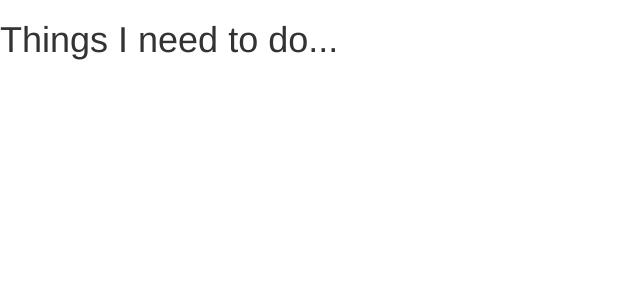
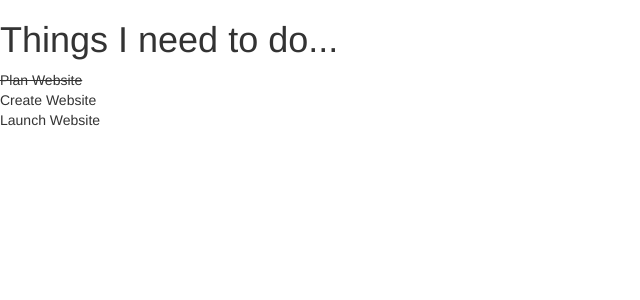
Before and after one commit to ElliotRedhead/LearningDjango, a Django app: page / in a window 1280 px wide. Shown: the top 300 px of the page, without its empty margins (0-640 px from the left). Run offline with Django 3.2, Linux system fonts and the light colour scheme; some libraries are stand-ins or nearby versions.

Commit message:
Included to-do list in user view.

```diff
--- a/todo/templates/todo_list.html
+++ b/todo/templates/todo_list.html
@@ -14,6 +14,26 @@
 <body>
 	<h1>Things I need to do...</h1>
 
+	<table>
+		<tr>
+			<td>
+				<strike>
+					Plan Website
+				</strike>
+			</td>
+		</tr>
+		<tr>
+			<td>
+				Create Website
+			</td>
+		</tr>
+		<tr>
+			<td>
+				Launch Website
+			</td>
+		</tr>
+	</table>
+
 	<script src="https://cdnjs.cloudflare.com/ajax/libs/jquery/3.4.1/jquery.min.js"></script>
 	<script src="https://cdnjs.cloudflare.com/ajax/libs/twitter-bootstrap/3.3.7/js/bootstrap.min.js"></script>
 </body>
```
